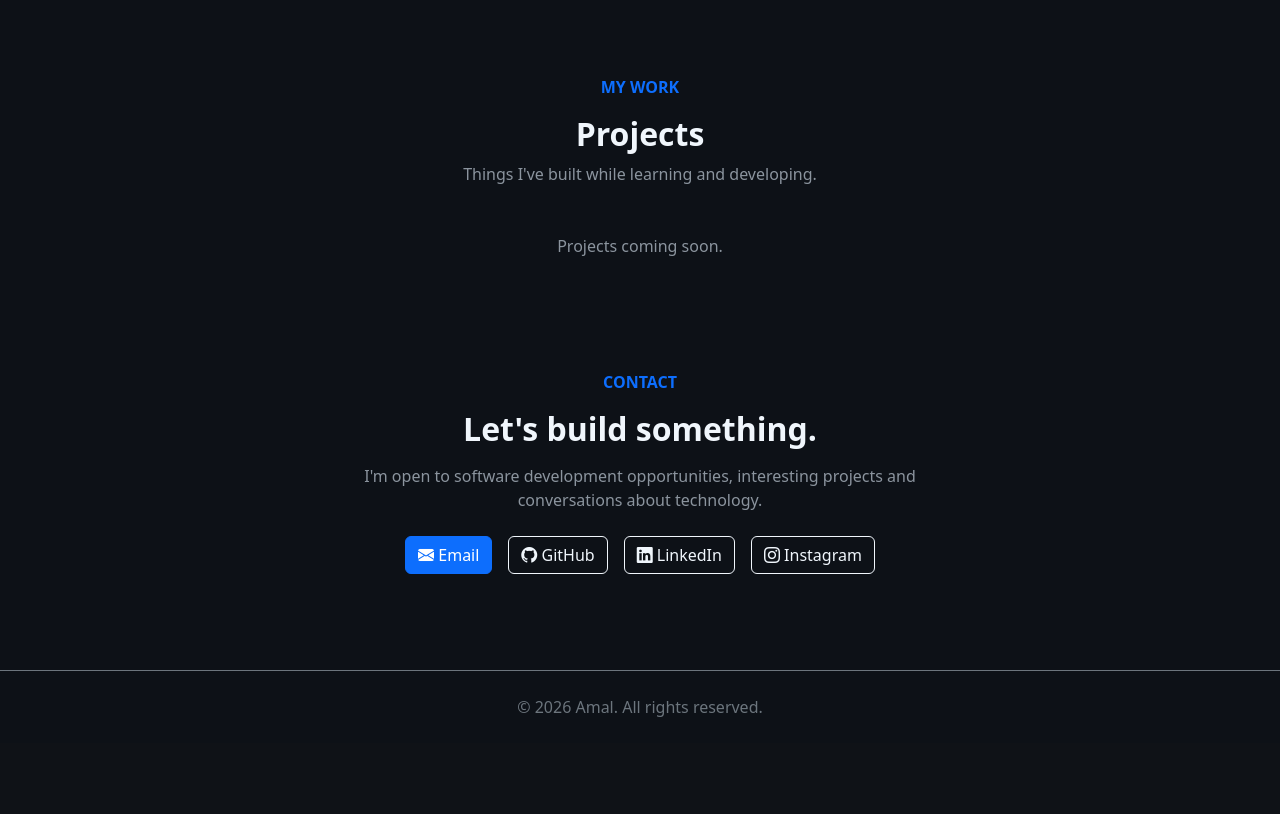
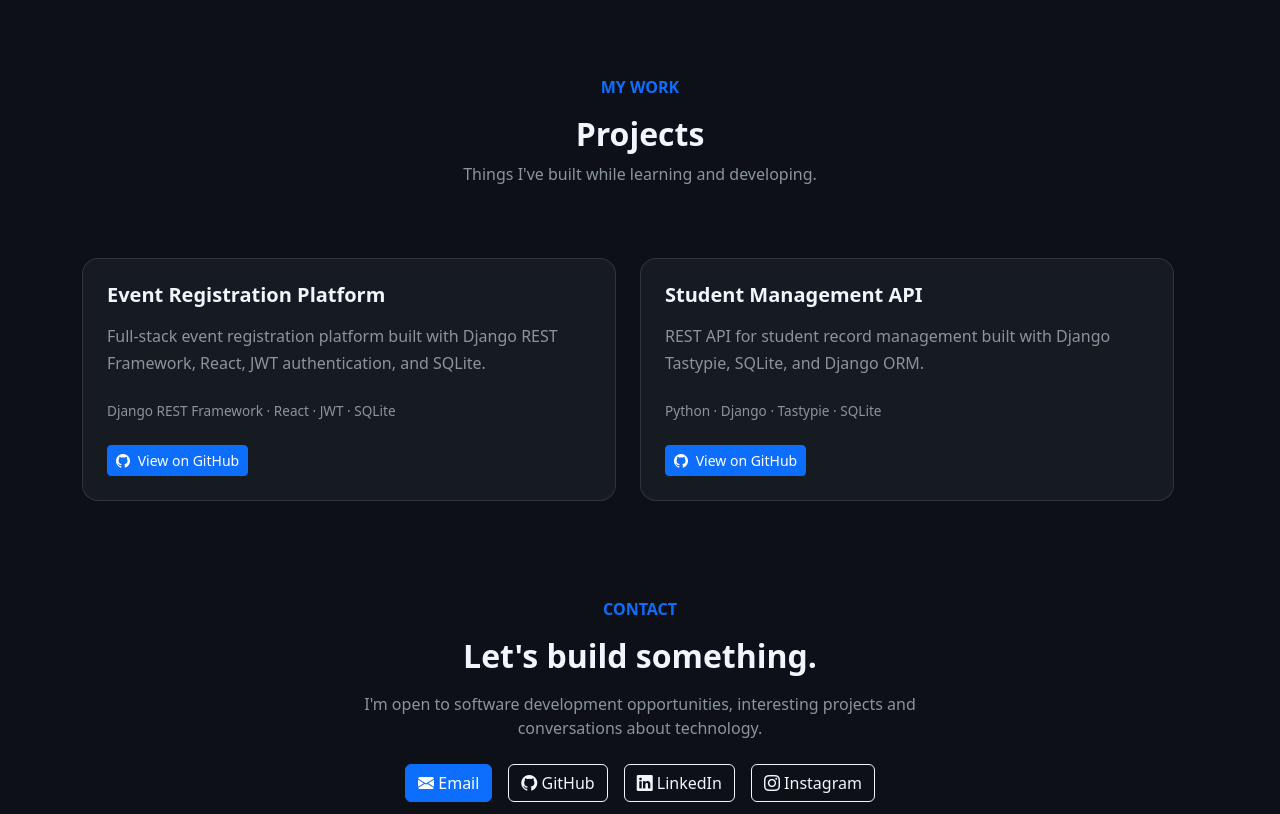
Before and after one commit to kailo-am/portfolio, a Django app: template main/templates/main/home.html in a window 1280 px wide. Shown: the part 1128-1942 px from the top of the page. Before the commit the page ends 1845 px from the top, so only its background shows below. Run offline with Django 5.2, Linux system fonts and the light colour scheme; the template is opened without the code that fills it, so the values that code supplies are empty.

Commit message:
Fix static project cards

```diff
--- a/main/templates/main/home.html
+++ b/main/templates/main/home.html
@@ -173,37 +173,39 @@
 
         <div class="row g-4">
 
-            {% for project in projects %}
+            <div class="row g-4">
 
-            <div class="col-md-6 col-lg-4">
+         <!-- Event Registration Platform -->
+
+                <div class="col-md-6">
 
                     <article class="project-card h-100">
 
                         <div class="p-4 d-flex flex-column h-100">
 
                             <h3 class="project-title mb-3">
-                            {{ project.title }}
+                                Event Registration Platform
                             </h3>
 
                             <p class="project-description mb-4">
-                            {{ project.description }}
+                                Full-stack event registration platform built with
+                                Django REST Framework, React, JWT authentication,
+                                and SQLite.
                             </p>
 
                             <div class="project-tech mb-4">
-                            {{ project.technologies }}
+                                Django REST Framework · React · JWT · SQLite
                             </div>
 
                             <div class="mt-auto">
 
-                            {% if project.github_url %}
-                            <a href="{{ project.github_url }}"
+                                <a href="https://github.com/kailo-am/event-registration-platform"
                                 target="_blank"
                                 rel="noopener noreferrer"
                                 class="btn btn-primary btn-sm">
                                     <i class="bi bi-github me-1"></i>
                                     View on GitHub
                                 </a>
-                            {% endif %}
 
                             </div>
 
@@ -213,15 +215,47 @@
 
                 </div>
 
-            {% empty %}
 
-            <div class="text-center">
-                <p class="theme-muted">
-                    Projects coming soon.
+                <!-- Student Management API -->
+                <div class="col-md-6">
+
+                    <article class="project-card h-100">
+
+                        <div class="p-4 d-flex flex-column h-100">
+
+                            <h3 class="project-title mb-3">
+                                Student Management API
+                            </h3>
+
+                            <p class="project-description mb-4">
+                                REST API for student record management built with
+                                Django Tastypie, SQLite, and Django ORM.
                             </p>
+
+                            <div class="project-tech mb-4">
+                                Python · Django · Tastypie · SQLite
                             </div>
 
-            {% endfor %}
+                            <div class="mt-auto">
+
+                                <a href="https://github.com/kailo-am/student-management-api"
+                                target="_blank"
+                                rel="noopener noreferrer"
+                                class="btn btn-primary btn-sm">
+                                    <i class="bi bi-github me-1"></i>
+                                    View on GitHub
+                                </a>
+
+                            </div>
+
+                        </div>
+
+                    </article>
+
+                </div>
+
+            </div>
+
 
         </div>
 
```
Lines whose indentation alone changed are shown as unchanged.
